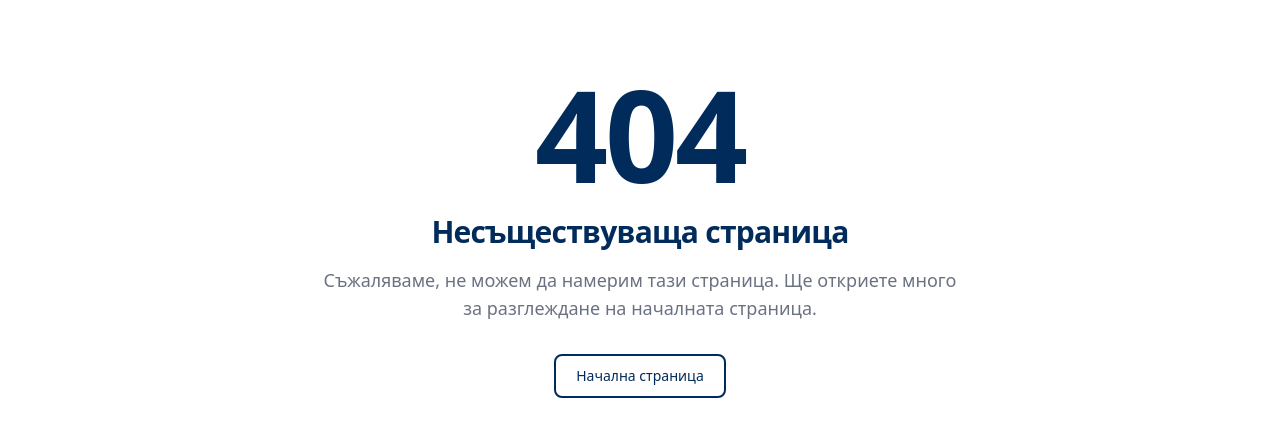
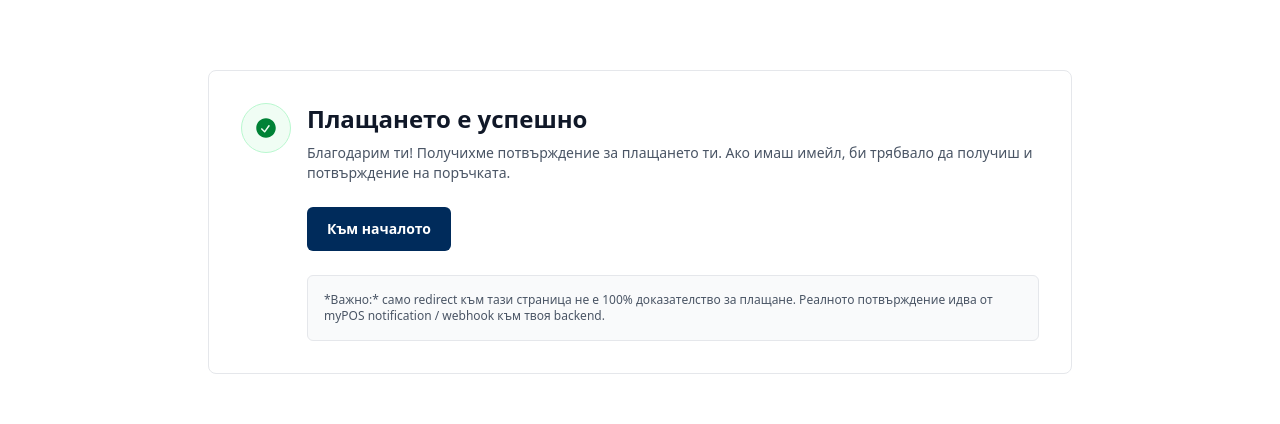
Before and after one commit to MarkVsudo/TotalPro, a React (Vite) app in the folder client/: page /checkout/success in a window 1280 px wide. Shown: the part 158-582 px from the top of the page. Built offline with nearby package versions, Linux system fonts and the light colour scheme; no server answers.

Commit message:
Added cancel and success checkout pages

```diff
--- /dev/null
+++ b/client/src/pages/CheckoutCancelPage.jsx
@@ -0,0 +1,62 @@
+import { Link } from "react-router-dom";
+
+const CheckoutCancelPage = () => {
+  return (
+    <section className="bg-white text-[#002B5B] my-24 px-4 max-w-4xl mx-auto">
+      <div className="rounded-lg border border-gray-200 bg-white p-8">
+        <div className="flex items-start gap-4">
+          <div className="shrink-0 rounded-full bg-red-50 border border-red-200 p-3">
+            {/* x icon */}
+            <svg
+              xmlns="http://www.w3.org/2000/svg"
+              viewBox="0 0 24 24"
+              fill="currentColor"
+              className="h-6 w-6 text-red-700"
+            >
+              <path
+                fillRule="evenodd"
+                d="M12 2.25c-5.385 0-9.75 4.365-9.75 9.75S6.615 21.75 12 21.75 21.75 17.385 21.75 12 17.385 2.25 12 2.25zm2.47 13.28a.75.75 0 001.06-1.06L13.06 12l2.47-2.47a.75.75 0 00-1.06-1.06L12 10.94 9.53 8.47a.75.75 0 00-1.06 1.06L10.94 12l-2.47 2.47a.75.75 0 101.06 1.06L12 13.06l2.47 2.47z"
+                clipRule="evenodd"
+              />
+            </svg>
+          </div>
+
+          <div className="flex-1">
+            <h1 className="text-2xl font-bold text-gray-900">
+              Плащането е отказано или прекъснато
+            </h1>
+            <p className="mt-2 text-sm text-gray-600">
+              Изглежда плащането не беше завършено. Можеш да опиташ отново или
+              да избереш друг начин на плащане.
+            </p>
+
+            <div className="mt-6 flex flex-col sm:flex-row gap-3">
+              <Link
+                to="/checkout"
+                className="w-full sm:w-auto inline-flex items-center justify-center rounded-md bg-[#002B5B] px-5 py-3 text-white text-sm font-semibold hover:bg-blue-900 transition-colors"
+              >
+                Опитай пак
+              </Link>
+
+              <Link
+                to="/"
+                className="w-full sm:w-auto inline-flex items-center justify-center rounded-md border border-gray-300 bg-white px-5 py-3 text-sm font-semibold text-gray-900 hover:bg-gray-50 transition-colors"
+              >
+                Към началото
+              </Link>
+            </div>
+
+            <div className="mt-6 rounded-md border border-gray-200 bg-gray-50 p-4">
+              <p className="text-xs text-gray-600">
+                Ако виждаш този екран, не означава задължително проблем с
+                картата — често е просто затворен прозорец или натиснат “Back”.
+              </p>
+            </div>
+          </div>
+        </div>
+      </div>
+    </section>
+  );
+};
+
+export default CheckoutCancelPage;
--- a/client/src/pages/CheckoutPage.jsx
+++ b/client/src/pages/CheckoutPage.jsx
@@ -244,12 +244,12 @@ const CheckoutPage = () => {
           </div>
 
           {/* Payment information */}
-          <div className="pt-8 border-b border-gray-200">
+          <div className=" border-b border-gray-200">
             <h2 className="text-sm font-semibold tracking-wide text-gray-900">
               Начин на плащане
             </h2>
 
-            <div className="mt-4 flex gap-4">
+            <div className="flex gap-4">
               <button
                 type="button"
                 onClick={() => setPaymentType("on-delivery")}
--- /dev/null
+++ b/client/src/pages/CheckoutSuccessPage.jsx
@@ -0,0 +1,56 @@
+import { Link } from "react-router-dom";
+
+const CheckoutSuccessPage = () => {
+  return (
+    <section className="bg-white text-[#002B5B] my-24 px-4 max-w-4xl mx-auto">
+      <div className="rounded-lg border border-gray-200 bg-white p-8">
+        <div className="flex items-start gap-4">
+          <div className="shrink-0 rounded-full bg-green-50 border border-green-200 p-3">
+            {/* check icon */}
+            <svg
+              xmlns="http://www.w3.org/2000/svg"
+              viewBox="0 0 24 24"
+              fill="currentColor"
+              className="h-6 w-6 text-green-700"
+            >
+              <path
+                fillRule="evenodd"
+                d="M2.25 12c0-5.385 4.365-9.75 9.75-9.75s9.75 4.365 9.75 9.75-4.365 9.75-9.75 9.75S2.25 17.385 2.25 12zm13.36-1.81a.75.75 0 10-1.22-.88l-3.83 5.32-2.22-2.22a.75.75 0 10-1.06 1.06l2.85 2.85c.31.31.82.28 1.09-.08l4.4-6.05z"
+                clipRule="evenodd"
+              />
+            </svg>
+          </div>
+
+          <div className="flex-1">
+            <h1 className="text-2xl font-bold text-gray-900">
+              Плащането е успешно
+            </h1>
+            <p className="mt-2 text-sm text-gray-600">
+              Благодарим ти! Получихме потвърждение за плащането ти. Ако имаш
+              имейл, би трябвало да получиш и потвърждение на поръчката.
+            </p>
+
+            <div className="mt-6 flex flex-col sm:flex-row gap-3">
+              <Link
+                to="/"
+                className="w-full sm:w-auto inline-flex items-center justify-center rounded-md bg-[#002B5B] px-5 py-3 text-white text-sm font-semibold hover:bg-blue-900 transition-colors"
+              >
+                Към началото
+              </Link>
+            </div>
+
+            <div className="mt-6 rounded-md border border-gray-200 bg-gray-50 p-4">
+              <p className="text-xs text-gray-600">
+                *Важно:* само redirect към тази страница не е 100% доказателство
+                за плащане. Реалното потвърждение идва от myPOS notification /
+                webhook към твоя backend.
+              </p>
+            </div>
+          </div>
+        </div>
+      </div>
+    </section>
+  );
+};
+
+export default CheckoutSuccessPage;
--- a/client/src/routes/AppRoutes.jsx
+++ b/client/src/routes/AppRoutes.jsx
@@ -24,6 +24,8 @@ import OrdersPage from "../pages/DashboardPages/OrdersPage";
 import MainBoardPage from "../pages/DashboardPages/MainBoardPage";
 import CheckoutPage from "../pages/CheckoutPage";
 import AdminRoute from "./AdminRoute";
+import CheckoutSuccessPage from "../pages/CheckoutSuccessPage";
+import CheckoutCancelPage from "../pages/CheckoutCancelPage";
 
 const withAnimation = (component) => (
   <>
@@ -134,7 +136,11 @@ const router = createBrowserRouter([
         <MainLayout />
       </CartProvider>
     ),
-    children: [{ index: true, element: withAnimation(<CheckoutPage />) }],
+    children: [
+      { index: true, element: withAnimation(<CheckoutPage />) },
+      { path: "success", element: withAnimation(<CheckoutSuccessPage />) },
+      { path: "cancel", element: withAnimation(<CheckoutCancelPage />) },
+    ],
   },
   {
     path: "/dashboard",
```
